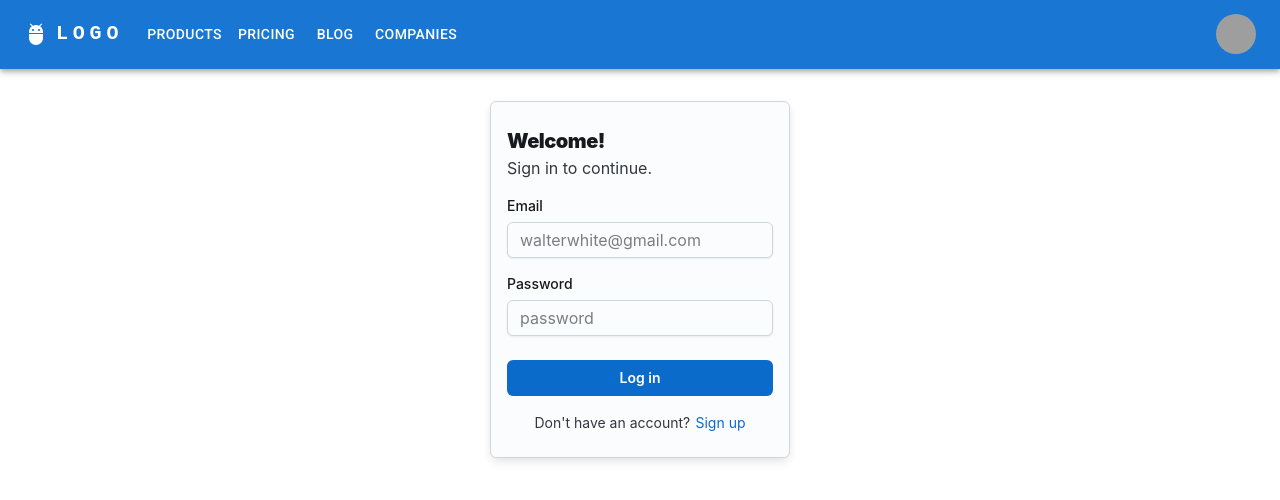
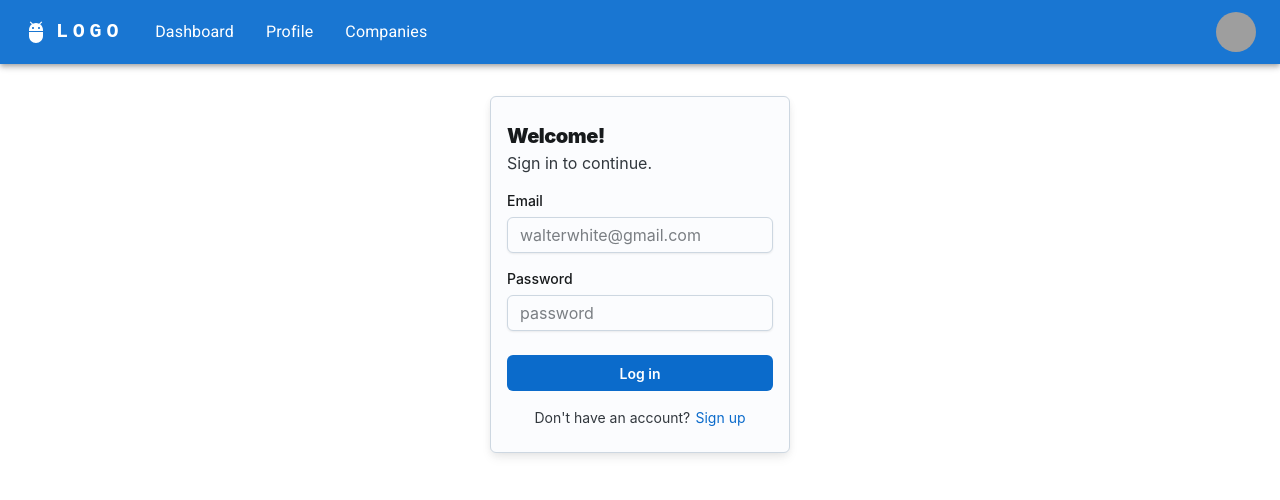
Before and after one commit to Dunedain-HASKS/market-maven, a React (Create React App) app in the folder marketmaven/: page / in a window 1280 px wide. Shown: the top 500 px of the page. Built offline with nearby package versions, Linux system fonts and the light colour scheme; grey boxes are pictures that could not be loaded.

Commit message:
add links to pages

```diff
--- a/marketmaven/src/Components/Navbar.js
+++ b/marketmaven/src/Components/Navbar.js
@@ -13,11 +13,15 @@ import Tooltip from "@mui/material/Tooltip";
 import MenuItem from "@mui/material/MenuItem";
 import AdbIcon from "@mui/icons-material/Adb";
 import { useNavigate } from "react-router-dom";
+import { Link } from "react-router-dom";
 import Dashboard from "../Pages/dashboard/DashBoard";
 import Companies from "../Pages/Companies";
 // import Companies from "./Pages/Companies";
 
 const pages = ["Products", "Pricing", "Blog", "Companies"];
+const pages1 = ["Dashboard"];
+const pages2 = ["Profile"];
+const pages3 = ["Companies"];
 const settings = ["Profile", "Account", "Dashboard", "Logout"];
 
 export default function Navbar() {
@@ -92,12 +96,25 @@ export default function Navbar() {
                 display: { xs: "block", md: "none" },
               }}
             >
-              {/* {pages.map((page) => (
+              {pages1.map((page) => (
+                <Link to='/dashboard' style={{textDecoration:"none", color:"gray"}}>
                 <MenuItem key={page} onClick={handleCloseNavMenu}>
                   <Typography textAlign="center">{page}</Typography>
-                </MenuItem>
-              ))} */}
-              <MenuItem onClick={navigate("/dashboard")}>
+                </MenuItem></Link>
+              ))}
+              {pages2.map((page) => (
+                <Link to='/profile' style={{textDecoration:"none", color:"gray"}}>
+                <MenuItem key={page} onClick={handleCloseNavMenu}>
+                  <Typography textAlign="center">{page}</Typography>
+                </MenuItem></Link>
+              ))}
+              {pages3.map((page) => (
+                <Link to='/companies' style={{textDecoration:"none", color:"gray"}}>
+                <MenuItem key={page} onClick={handleCloseNavMenu}>
+                  <Typography textAlign="center">{page}</Typography>
+                </MenuItem></Link>
+              ))}
+              {/* <MenuItem onClick={navigate("/dashboard")}>
                 <Typography textAlign="center">Dashboard</Typography>
               </MenuItem>
               <MenuItem onClick={navigate("/profile")}>
@@ -105,7 +122,7 @@ export default function Navbar() {
               </MenuItem>
               <MenuItem onClick={navigate("/company")}>
                 <Typography textAlign="center">Companies</Typography>
-              </MenuItem>
+              </MenuItem> */}
             </Menu>
           </Box>
           <AdbIcon sx={{ display: { xs: "flex", md: "none" }, mr: 1 }} />
@@ -128,7 +145,7 @@ export default function Navbar() {
             LOGO
           </Typography>
           <Box sx={{ flexGrow: 1, display: { xs: "none", md: "flex" } }}>
-            {pages.map((page) => (
+            {/* {pages.map((page) => (
               <Button
                 key={page}
                 onClick={handleCloseNavMenu}
@@ -136,7 +153,25 @@ export default function Navbar() {
               >
                 {page}
               </Button>
-            ))}
+            ))} */}
+            {pages1.map((page) => (
+                <Link to='/dashboard' style={{textDecoration:"none", color:"white"}}>
+                <MenuItem key={page} onClick={handleCloseNavMenu}>
+                  <Typography textAlign="center">{page}</Typography>
+                </MenuItem></Link>
+              ))}
+              {pages2.map((page) => (
+                <Link to='/profile' style={{textDecoration:"none", color:"white"}}>
+                <MenuItem key={page} onClick={handleCloseNavMenu}>
+                  <Typography textAlign="center">{page}</Typography>
+                </MenuItem></Link>
+              ))}
+              {pages3.map((page) => (
+                <Link to='/companies' style={{textDecoration:"none", color:"white"}}>
+                <MenuItem key={page} onClick={handleCloseNavMenu}>
+                  <Typography textAlign="center">{page}</Typography>
+                </MenuItem></Link>
+              ))}
           </Box>
 
           <Box sx={{ flexGrow: 0 }}>
```
